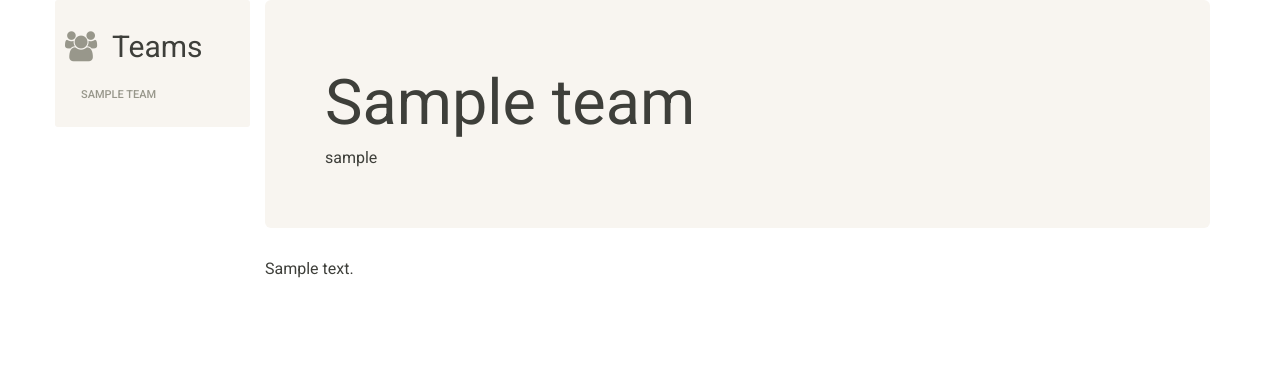
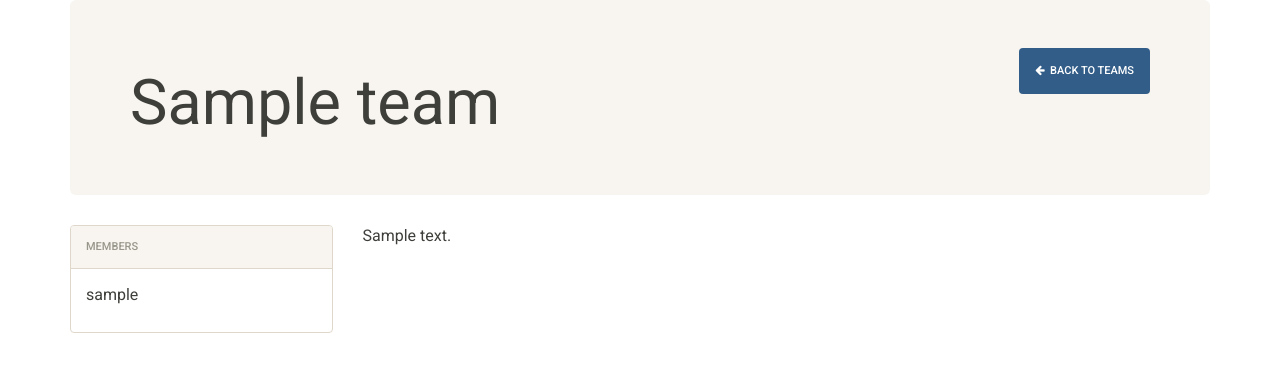
Before and after one commit to cmpsci-goldnjub/app, a Django app: template project/teams/templates/teams/team_detail.html in a window 1280 px wide. Shown: the part 63-435 px from the top of the page. Run offline with Django 3.2, Linux system fonts and the light colour scheme; the template is opened without the code that fills it: most values are stand-ins (such as "Sample title", 1, 10 or a date in 2020); style sheets or scripts are compiled from the project's sources; parts of the project's set-up code (start-up, migrations or seed data) failed here and were passed over; some libraries are stand-ins or nearby versions.

Commit message:
Spruce up team detail

```diff
--- a/project/teams/templates/teams/team_detail.html
+++ b/project/teams/templates/teams/team_detail.html
@@ -1,28 +1,30 @@
 {% extends "default.html" %}
 
 {% block default_content %}
-<div class="row">
-  <div class="hidden-xs hidden-sm col-md-2 well well-sm">
-    <h2><i class="fa fa-users text-muted"></i>&nbsp;&nbsp;Teams</h2>
-    <ul class="nav nav-pills nav-stacked">
-      {% for t in teams %}
-      <li class="{% if t.slug == team.slug %} active {% endif %}">
-        <a href="{{ t.get_absolute_url }}">{{ t.name }}</a>
-      </li>
-      {% endfor %}
-    </ul>
+<div class="jumbotron">
+  <div class="pull-right">
+    <a class="btn btn-primary" href="{% url 'team_list' %}">
+      <i class="fa fa-arrow-left"></i>&nbsp;&nbsp;Back to teams
+    </a>
+  </div>
+  <h1>{{ team.name }}</h1>
 </div>
 
-  <div class="col-xs-12 col-md-10">
-    <div class="jumbotron">
-      <h1>{{ team.name }}</h1>
+<div class="row">
+  <div class="col-xs-3">
+    <div class="panel panel-default">
+      <div class="panel-heading">Members</div>
+      <div class="panel-body">
         <ul class="list-unstyled">
           {% for member in team.members.all %}
           <li>{{ member.username }}</li>
           {% endfor %}
         </ul>
       </div>
+    </div>
+  </div>
 
+  <div class="col-xs-9">
     {{ team.rendered_description | safe }}
   </div>
 </div>
```
Lines whose indentation alone changed are shown as unchanged.
